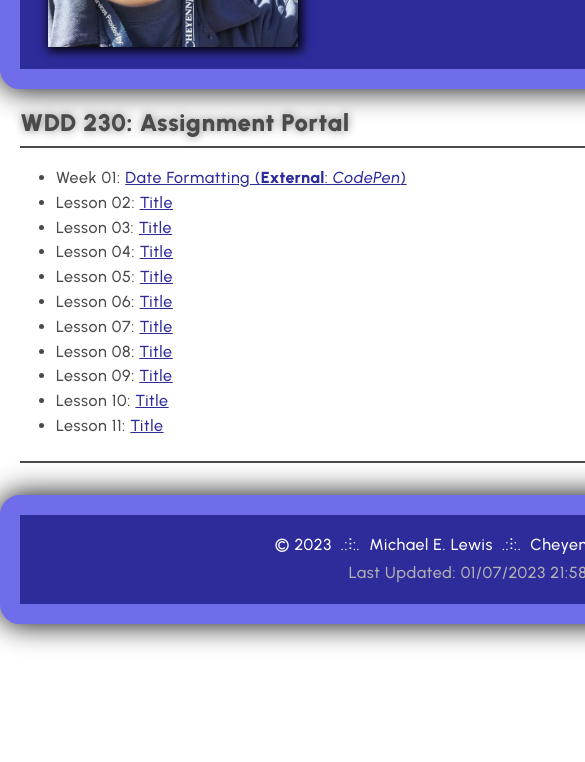
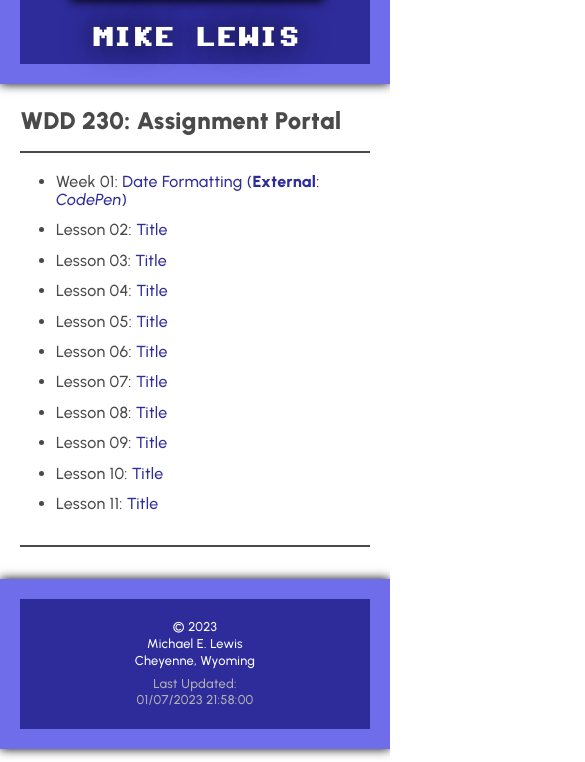
Before and after one commit to Wyoming-C64/wdd230, a plain HTML site: page index.html in a window 390 px wide. Shown: the part 377-1139 px from the top of the page, 585 px wide, since content can reach past the window. Before the commit the page ends 1051 px from the top, so only its background shows below. Drawn offline with Linux system fonts and the light colour scheme.

Commit message:
Make responsive styles.

```diff
--- a/index.html
+++ b/index.html
@@ -10,7 +10,8 @@
     <link rel="preconnect" href="https://fonts.googleapis.com">
     <link rel="preconnect" href="https://fonts.gstatic.com" crossorigin>
     <link href="https://fonts.googleapis.com/css2?family=Source+Code+Pro&family=Urbanist:ital,wght@0,500;0,600;0,800;0,900;1,500;1,600;1,800;1,900&display=swap" rel="stylesheet">
-    <link rel="stylesheet" href="styles/styles.css">
+    <link rel="stylesheet" href="styles/small.css">
+    <link rel="stylesheet" href="styles/desktop.css">
     <title>Mike Lewis WDD 230 Portal</title>
     <link rel="icon" type="image/x-icon" href="images/favicon.ico">
 </head>
@@ -41,8 +42,18 @@
             </ul>
         </main>
         <footer>
-            <div class="copyright">&copy; <span id="yearField">1982</span> &nbsp;.:&#10998;:.&nbsp; Michael E. Lewis &nbsp;.:&#10998;:.&nbsp; Cheyenne, Wyoming</div>
-            <div class="modification">Last Updated: <span id="timestamp"></span></div>
+            <div class="byline">
+                <div class="byline-element">&copy; <span id="yearField">1982</span></div>
+                <div class="footer-separator">&nbsp;.:&#10998;:.&nbsp;</div>
+                <div class="byline-element">Michael E. Lewis</div>
+                <div class="footer-separator">&nbsp;.:&#10998;:.&nbsp;</div>
+                <div class="byline-element">Cheyenne, Wyoming</div>
+            </div>
+            <div class="modification">
+                <div>Last Updated:</div>
+                <div class="footer-separator">&nbsp;</div>
+                <div id="timestamp"></div>
+            </div>
         </footer>
 
     </div>
--- /dev/null
+++ b/styles/desktop.css
@@ -0,0 +1,70 @@
+@media screen and (min-width: 1024px) {
+
+    body {
+        line-height: 1.3em;
+        letter-spacing: 0.04em;
+    }
+
+
+    .content {
+        margin: 50px auto;
+        width: 960px;
+    }
+
+    header, footer {
+        border: 20px solid var(--header-border);
+        border-radius: 20px;
+        box-shadow: 0 0 30px black;
+    }
+
+    header {
+        display: grid;
+        grid-template-columns: 1fr 2fr;
+        align-items: center;
+    }
+
+    .profile-pic {
+        margin: 1em auto;
+    }
+
+    #name {
+        padding-right: 15px;
+        font-size: 2em;
+        text-shadow: 0 0 30px black;
+    }
+
+    footer {
+        text-align: center;
+        margin: 1em 0;
+        padding: 20px;
+        font-size: 1em;
+        color: var(--headline-color-on-color);
+    }
+
+    .byline, .modification {
+        flex-direction: row;
+        margin: 0 5em;
+    }
+
+    .byline {
+        margin-bottom: .5em;
+    }
+
+    .footer-separator {
+        display: contents;
+    }
+
+    main {
+        padding: 0 0px;
+    }
+
+    ul {
+        width: 880px;
+        margin: 0 40px 2em 0px;
+        border-top: 2px solid var(--c64-grey1);
+        border-bottom: 2px solid var(--c64-grey1);
+        padding: 20px;
+    }
+
+
+}
--- /dev/null
+++ b/styles/small.css
@@ -0,0 +1,202 @@
+/* Futura fonts made from oNline Web Fonts are licensed CC BY 3.0
+@font-face {
+    font-family: "Futura";
+    src: url("../fonts/Futura_Book.woff2") format("woff2");
+    font-weight: normal;
+}
+@font-face {
+    font-family: "Futura";
+    src: url("../fonts/FuturaPT-Bold.woff2") format("woff2");
+    font-weight: bold;
+}
+@font-face {
+    font-family: "Futura Medium";
+    src: url("../fonts/Futura_Medium.woff2") format("woff2");
+    font-weight: bold;
+}
+
+/* C64 Pro Mono courtesy of Style64.org - https://style64.org/c64-truetype */
+@font-face {
+    font-family: "C64-Pro-Mono";
+    src: url("../fonts/C64_Pro_Mono-STYLE.woff2") format("woff2");
+}
+
+:root {
+    /* Commodore 64 "Pepto" Palette */
+    --c64-blk:    #000000;
+    --c64-grey1:  #4a4a4a;
+    --c64-grey2:  #7b7b7b;
+    --c64-grey3:  #b2b2b2;
+    --c64-white:  #ffffff;
+    --c64-red:    #813338;
+    --c64-ltred:  #c46c71;
+    --c64-brown:  #553800;
+    --c64-orange: #8e5029;
+    --c64-yellow: #edf171;
+    --c64-ltgreen:#a9ff9f;
+    --c64-green:  #56ac4d;
+    --c64-cyan:   #75cec8;
+    --c64-ltblue: #706deb;
+    --c64-blue:   #2e2c9b;
+    --c64-purple: #8e3c97;
+
+    --primary-color:   var(--c64-blue);
+    --secondary-color: var(--c64-grey1) ;
+    --accent1-color:   var(--c64-ltblue);
+    --accent2-color:   var(--c64-grey3);
+    --accent3-color:   var(--c64-blk);
+
+    --header-background: var(--c64-blue);
+    --header-border: var(--c64-ltblue);
+    --header-foreground: var(--c64-white);
+
+    /* change the values below to your chosen font(s) */
+    --heading-font: "Urbanist", Helvetica, Arial, sans-serif;
+    --semibold-font: "Urbanist", Helvetica, Arial, sans-serif;
+    --paragraph-font: "Urbanist", Helvetica, Arial, sans-serif;
+    --code-font: "C64-Pro-Mono", "Source Code Pro", Courier, monospace;
+
+    /* these colors below should be chosen from among your palette colors above */
+
+    /* headlines on a white background */
+    --headline-color-on-white: var(--secondary-color);
+
+    /* headlines on a colored background */
+    --headline-color-on-color: var(--c64-white);
+
+    /* paragraph text on a white background */
+    --paragraph-color-on-white: var(--secondary-color);
+
+}
+
+* {
+    font-family: var(--paragraph-font);
+    font-weight: 500;
+    font-kerning: normal;
+}
+
+
+body {
+    line-height: 1.15em;
+    color: var(--paragraph-color-on-white);
+    letter-spacing: 0.02em;
+    font-kerning: normal;
+}
+
+
+.content {
+    display: block;
+    width: 100%;
+    min-width: 320px;
+}
+
+header, footer {
+    background-color: var(--header-background);
+    border: 20px solid var(--header-border);
+    box-shadow: 0 0 10px black;
+    color: var(--c64-ltblue);
+}
+
+.header-pic {
+    text-align: center;
+}
+
+.profile-pic {
+    width: 250px;
+    margin: 1em auto 0 auto;
+    box-shadow: 2px 2px 10px 2px black;
+}
+
+#name {
+    color: var(--header-foreground);
+    text-transform: uppercase;
+    text-align: center;
+    font-size: 1.3em;
+    line-height: 1.5em;
+    text-shadow: 0 0 30px black;
+    font-family: var(--code-font);
+    letter-spacing: 0;
+}
+
+footer {
+    text-align: center;
+    margin: 1em 0;
+    padding: 20px;
+    line-height: 1.3em;
+    font-size: 0.8em;
+    color: var(--headline-color-on-color);
+}
+
+.byline, .modification {
+    display: flex;
+    flex-direction: column;
+    justify-content: center;
+}
+
+.byline-element {
+    flex-grow: 1;
+}
+
+.footer-separator {
+    display: none;
+}
+
+.modification {
+    margin-top: 0.5em;
+    color: var(--c64-grey3);
+}
+
+main {
+    /* padding: 0 10px; */
+    margin: 0 20px;
+}
+
+a {
+    color: var(--c64-blue);
+    text-decoration: none;
+}
+
+a:hover, a:visited:hover {
+    color: var(--c64-ltblue);
+    text-decoration: underline;
+}
+
+a:visited {
+    color: var(--c64-blue);
+}
+
+b {
+    font-family: var(--semibold-font);
+    font-weight: 800;
+    letter-spacing: 0.02em;
+}
+
+h1, h2, h3, h4, h5, h6 {
+    color: var(--headline-color-on-white);
+    margin: 1em 0 0.5em 0;
+
+}
+
+h1, h2, h3 {
+    font-family: var(--heading-font);
+    font-weight: 900;
+    line-height: 1.1em;
+}
+
+h4, h5, h6 {
+    font-family: var(--heading-font);
+    font-weight: 600;
+    line-height: 1.3em;
+}
+
+ul {
+    margin-bottom: 2em;
+    border-top: 2px solid var(--c64-grey1);
+    border-bottom: 2px solid var(--c64-grey1);
+    padding: 20px;
+}
+
+ul li {
+    margin-left: 1em;
+    margin-bottom: 0.75em;
+}
```
